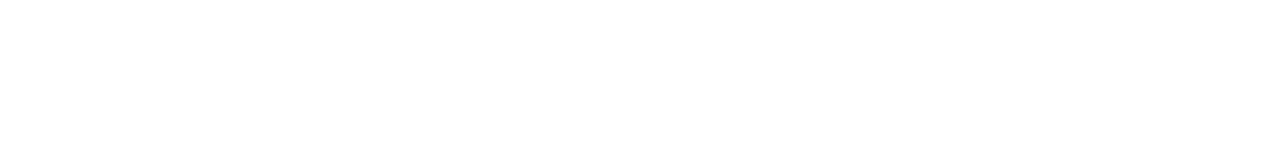
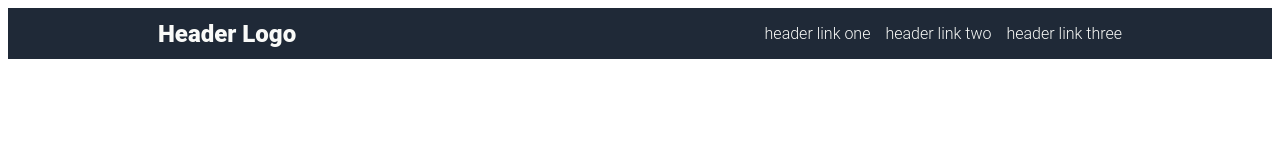
Before and after one commit to JoaoRamoss/landing-page-odin, a plain HTML site: page index.html in a window 1280 px wide. Drawn offline with Linux system fonts and the light colour scheme.

Commit message:
created the header of the landing page

```diff
--- a/index.html
+++ b/index.html
@@ -2,9 +2,19 @@
 <html lang="en">
 <head>
     <meta charset="UTF-8">
+    <link rel="stylesheet" href="style.css">
     <title>Landing Page</title>
 </head>
 <body>
-
+    <div class="topSec">
+        <div class="header">
+            <div class="headerLogo">Header Logo</div>
+            <ul class="headerLink">
+                <li><a href="#">header link one</a></li>
+                <li><a href="#">header link two</a></li>
+                <li><a href="#">header link three</a></li>
+            </ul>
+        </div>
+    </div>
 </body>
 </html>
--- a/style.css
+++ b/style.css
@@ -0,0 +1,45 @@
+html{
+    font-family: 'roboto', Arial, Helvetica, sans-serif;
+}
+
+body{
+    display: flex;
+    flex-direction: column;
+}
+
+a{
+    text-decoration: none;
+}
+
+ul{
+    list-style-type: none;
+}
+
+.topSec{
+    background-color: #1F2937;
+    padding-right: 150px;
+    padding-left: 150px;
+}
+
+.header{
+    align-items: center;
+    display: flex;
+    justify-content: space-between;
+
+}
+
+ul.headerLink{
+    display: flex;
+    gap: 15px;
+}
+
+.headerLink a {
+    color: #F9FAF8;
+    font-weight: 300;
+}
+
+.headerLogo{
+    font-weight: 900;
+    font-size: 24px;
+    color: #F9FAF8;
+}
```
